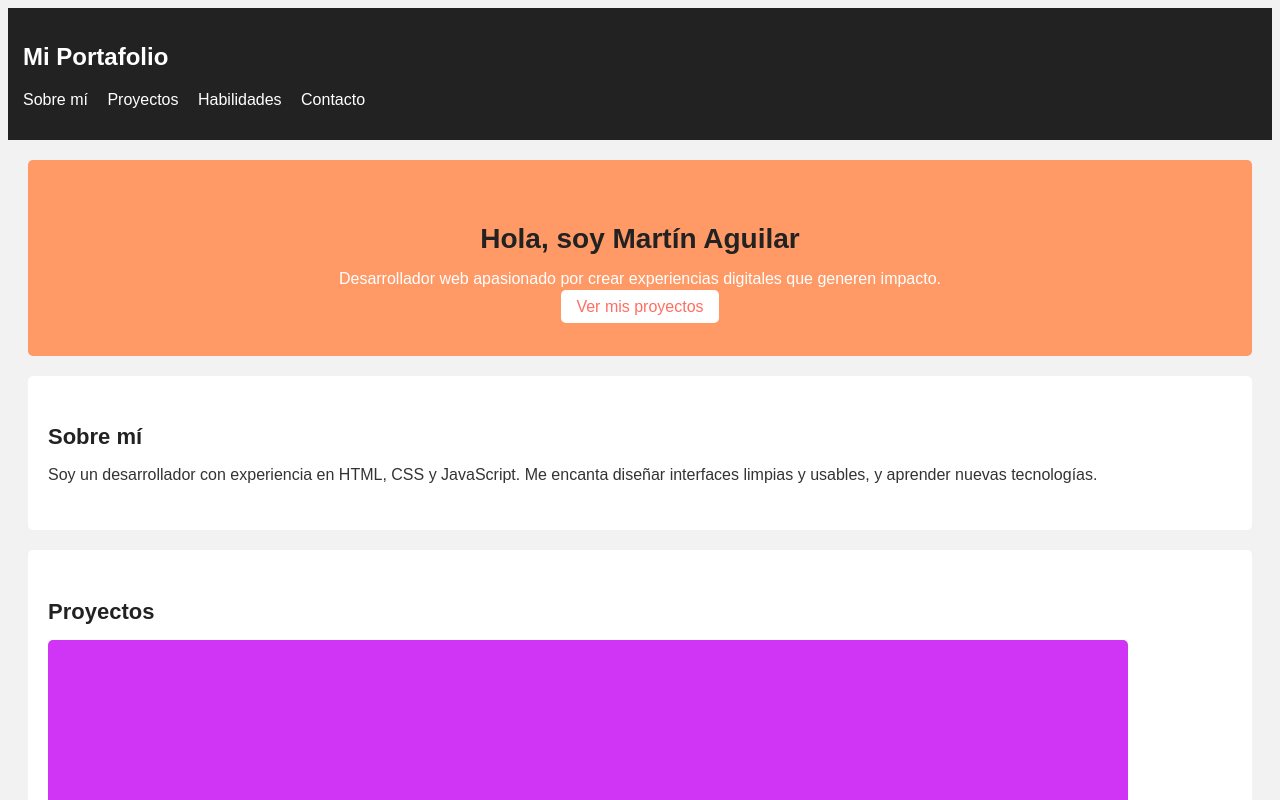
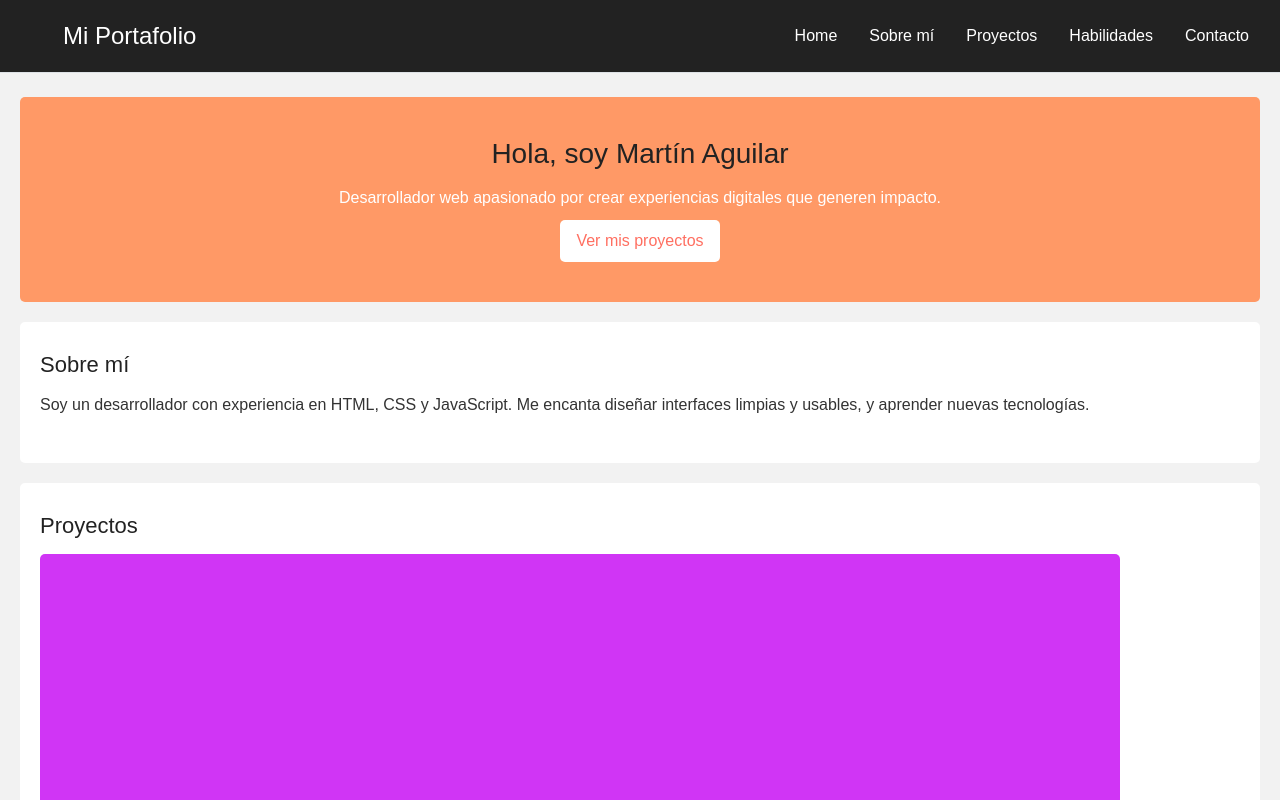
Before and after one commit to Marttify/Porfolio-Dev, a plain HTML site: page index.html in a window 1280 px wide. Shown: the top 800 px of the page. Drawn offline with nearby package versions, Linux system fonts and the light colour scheme; files whose address does not match are found by name.

Commit message:
style(header): update navbar styles and add clear documentation comments

```diff
--- a/index.html
+++ b/index.html
@@ -4,22 +4,34 @@
   <meta charset="UTF-8">
   <meta name="viewport" content="width=device-width, initial-scale=1.0">
   <title>Mi Portafolio</title>
+  <!-- Bootstrap CSS -->
+  <link href="https://cdn.jsdelivr.net/npm/bootstrap@5.3.8/dist/css/bootstrap.min.css" rel="stylesheet" integrity="sha384-sRIl4kxILFvY47J16cr9ZwB07vP4J8+LH7qKQnuqkuIAvNWLzeN8tE5YBujZqJLB" crossorigin="anonymous">
   <!-- Estilos principales -->
   <link rel="stylesheet" href="css/main.css">
 </head>
 <body>
+  <!-- =========================================
+    Encabezado y Navegación
+    Basado en un componente Navbar de Bootstrap.
+    Cambios realizados:
+      • Fondo de enlaces cambiado a transparente (bg-transparent)
+      • Color del texto cambiado de azul a blanco (text-white)
+  ========================================= -->
+  <header class="d-flex flex-wrap justify-content-center py-3 mb-4 border-bottom">
+    <a href="/" class="d-flex align-items-center mb-3 mb-md-0 me-md-auto text-dark text-decoration-none">
+      <svg class="bi me-2" width="40" height="32">
+        <use xlink:href="#bootstrap" />
+      </svg>
+      <span class="fs-4 text-white">Mi Portafolio</span>
+    </a>
 
-  <!-- Encabezado y Navegación -->
-  <header>
-    <nav>
-      <h1 class="logo">Mi Portafolio</h1>
-      <ul class="nav-links">
-        <li><a href="#sobre-mi">Sobre mí</a></li>
-        <li><a href="#proyectos">Proyectos</a></li>
-        <li><a href="#skills">Habilidades</a></li>
-        <li><a href="#contacto">Contacto</a></li>
-      </ul>
-    </nav>
+    <ul class="nav nav-pills">
+      <li class="nav-item"><a href="./" class="nav-link bg-transparent text-white" aria-current="page">Home</a></li>
+      <li class="nav-item"><a href="#sobre-mi" class="nav-link bg-transparent text-white">Sobre mí</a></li>
+      <li class="nav-item"><a href="#proyectos" class="nav-link bg-transparent text-white">Proyectos</a></li>
+      <li class="nav-item"><a href="#skills" class="nav-link bg-transparent text-white">Habilidades</a></li>
+      <li class="nav-item"><a href="#contacto" class="nav-link bg-transparent text-white">Contacto</a></li>
+    </ul>
   </header>
 
   <!-- Sección de presentación (Hero) -->
@@ -111,5 +123,7 @@
     </div>
   </footer>
 
+  <!-- Bootstrap JS Bundle -->
+  <script src="https://cdn.jsdelivr.net/npm/bootstrap@5.3.8/dist/js/bootstrap.bundle.min.js" integrity="sha384-FKyoEForCGlyvwx9Hj09JcYn3nv7wiPVlz7YYwJrWVcXK/BmnVDxM+D2scQbITxI" crossorigin="anonymous"></script>
 </body>
 </html>
```
